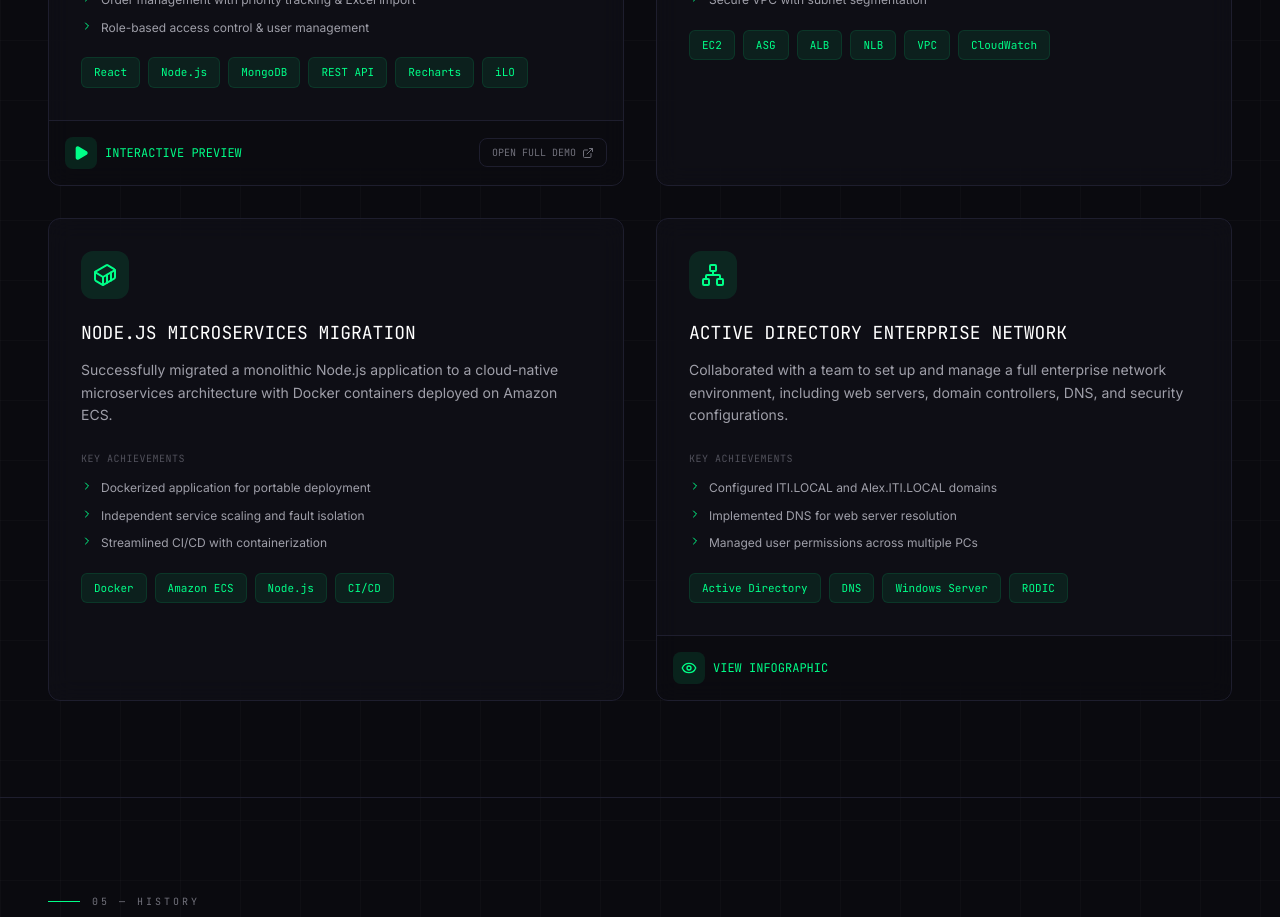
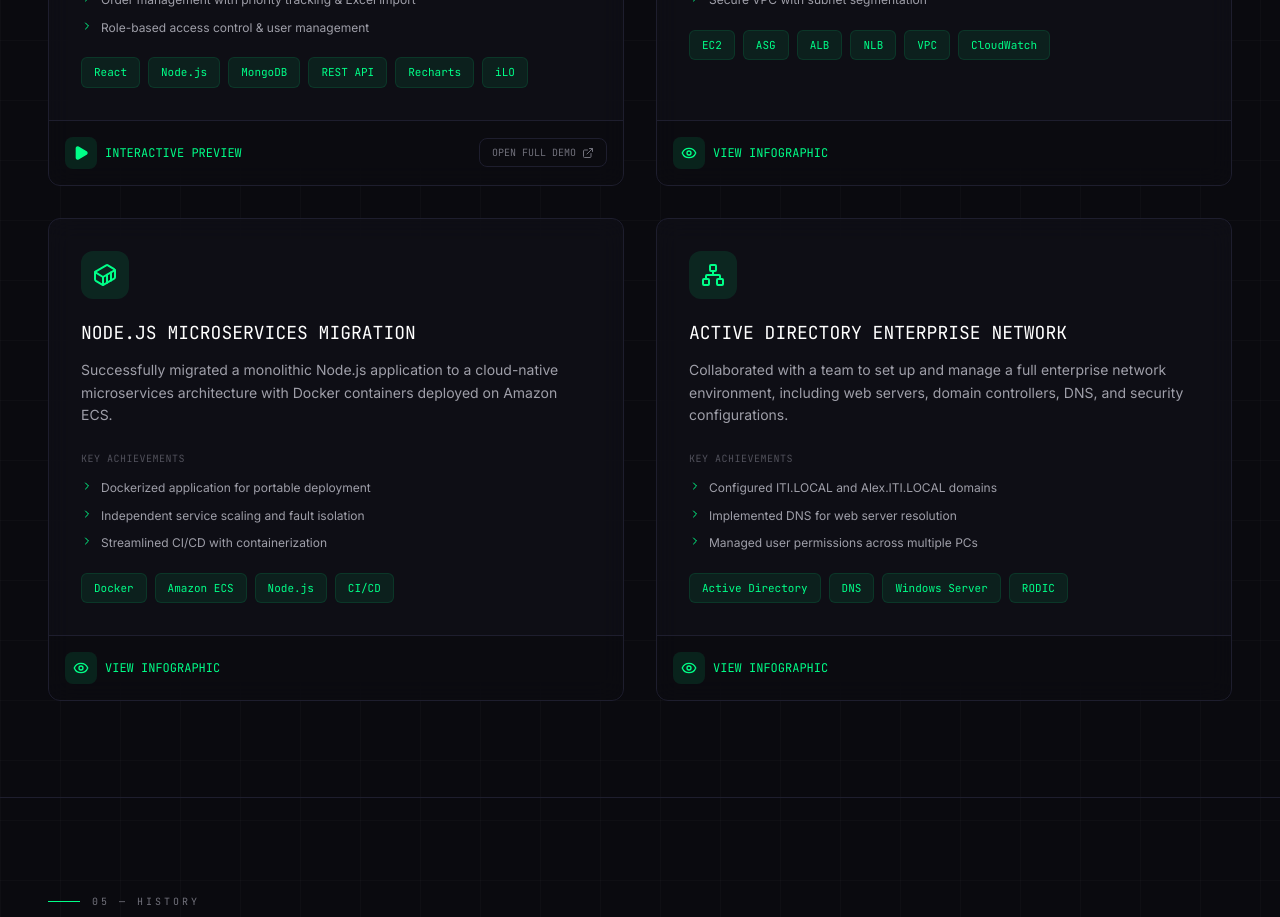
Before and after one commit to Ahmedelerian12/portfolio, a React (Vite) app: page / in a window 1280 px wide. Shown: the part 3680-4597 px from the top of the page. Built offline with nearby package versions, Linux system fonts and the light colour scheme.

Commit message:
Add infographics for AWS and Node.js projects

```diff
--- a/src/App.tsx
+++ b/src/App.tsx
@@ -122,6 +122,7 @@ const PROJECTS: Project[] = [
       "Secure VPC with subnet segmentation",
     ],
     icon: <Cloud className="w-6 h-6" />,
+    imageUrl: "/AWS High Availability Infrastructure.png",
   },
   {
     title: "Node.js Microservices Migration",
@@ -134,6 +135,7 @@ const PROJECTS: Project[] = [
       "Streamlined CI/CD with containerization",
     ],
     icon: <Container className="w-6 h-6" />,
+    imageUrl: "/Node.js Microservices Migration.png",
   },
   {
     title: "Active Directory Enterprise Network",
```
Also changed, not shown: public/Node.js Microservices Migration.png (added).
